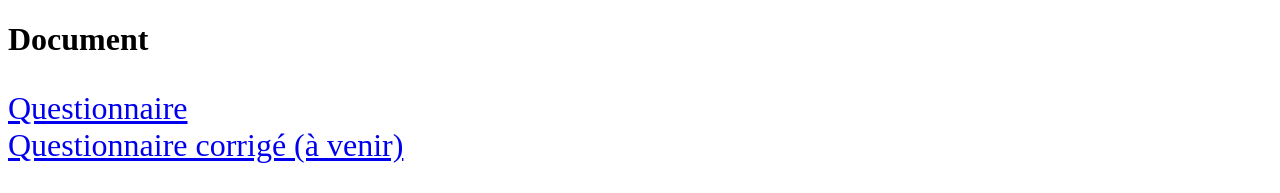
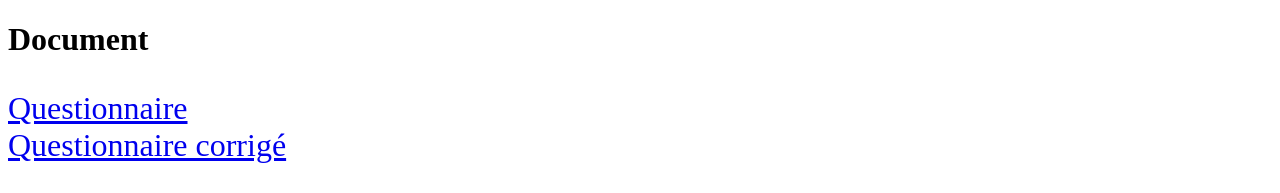
Before and after one commit to Ludwig-SCHAFER/PIXELS, a plain HTML site: page index.htm in a window 1280 px wide. Shown: the top 193 px of the page. Drawn offline with Linux system fonts and the light colour scheme.

Commit message:
Add files via upload

```diff
--- a/index.htm
+++ b/index.htm
@@ -9,7 +9,7 @@
 		<h1>Document</h1>
 		<p>
 			<a href ="./2025-06-27 - Marché au connaissances CM2.pdf">Questionnaire</a><br />
-			<a href ="./2025-06-27 - Marché au connaissances CM2-c.pdf">Questionnaire corrigé (à venir)</a>
+			<a href ="./2025-06-27 - Marché au connaissances CM2-c.pdf">Questionnaire corrigé</a>
 		</p>
 		<h1>Ressources à utiliser en parallèle</h1>
 		<ol>
```
Also changed, not shown: 1 other file.
